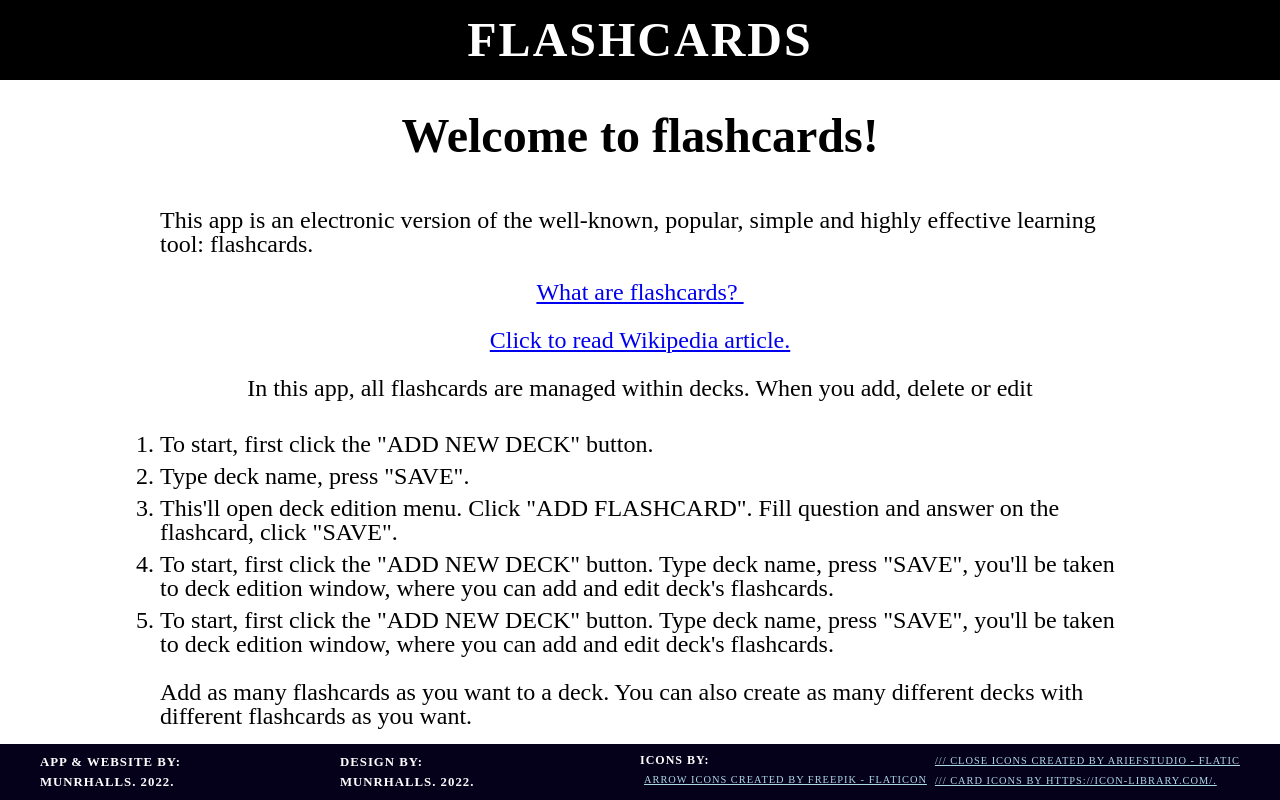
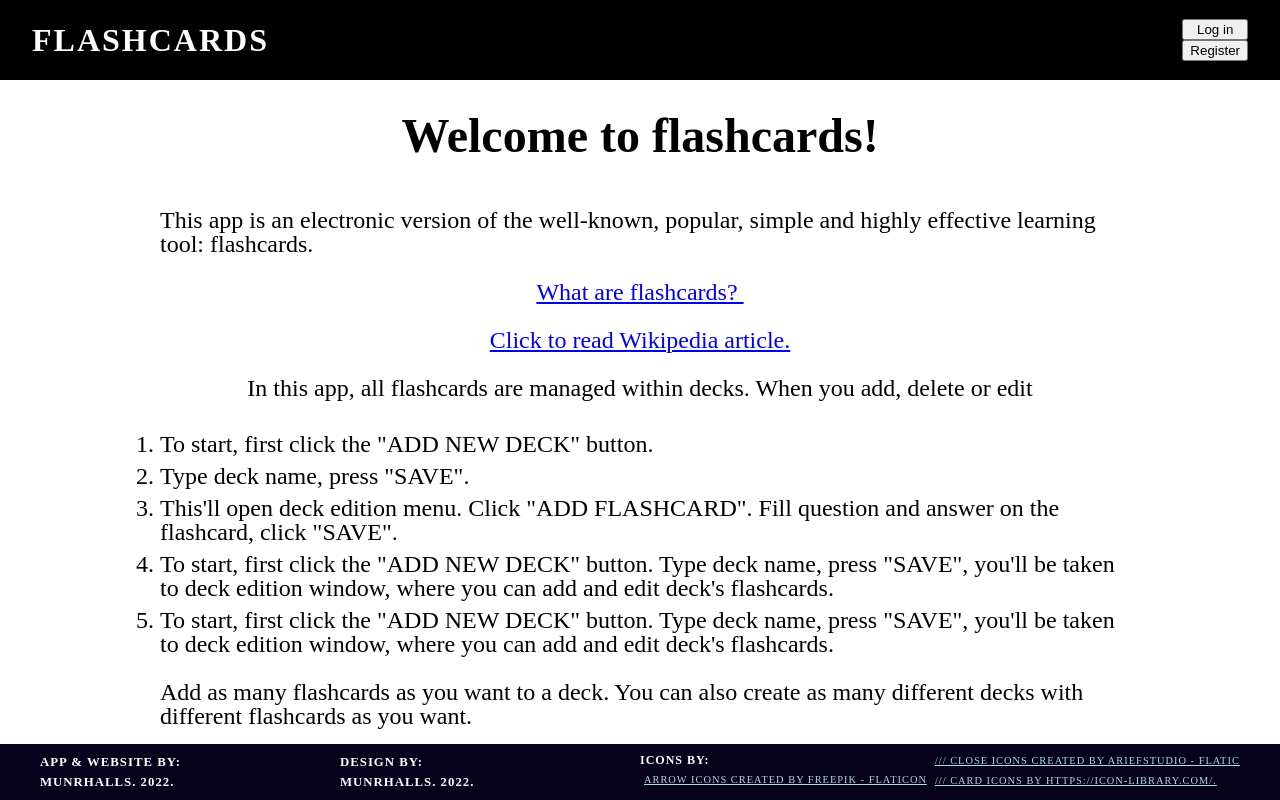
Before and after one commit to munrhalls/Oxus-Flashcards, a React (Create React App) app: page / in a window 1280 px wide. Built offline with nearby package versions, Linux system fonts and the light colour scheme.

Commit message:
user log in register ue ui

```diff
--- a/src/Header/Header.css
+++ b/src/Header/Header.css
@@ -3,13 +3,27 @@
     min-height: 5rem;
     background-color: #000;
     color: #fff;
-    font-size: 3rem;
+    font-size: 2rem;
     text-transform: uppercase;
     letter-spacing: 2px;
     font-weight: bold;
 
     display: flex;
+    align-items: center;
+    justify-content: space-between;
+
+    padding: 0 2rem;
+}
+
+.Header__account {
+    display: flex;
     flex-direction: column;
-    align-items: center;
-    justify-content: center;
 }
+
+.Header__account__logIn {
+
+}
+
+.Header__account__register {
+
+}
--- a/src/Header/Header.js
+++ b/src/Header/Header.js
@@ -3,7 +3,10 @@ export function Header({}) {
   return (
     <header className="Header">
       <h6 className="Header__title">Flashcards</h6>
-      {/* <h6 className="Header__title">/// PROTOTYPE: APP IN CONSTRUCTION.</h6> */}
+      <div className="Header__account">
+        <button className="Header__account__logIn">Log in</button>
+        <button className="Header__account__register">Register</button>
+      </div>
     </header>
   );
 }
```
